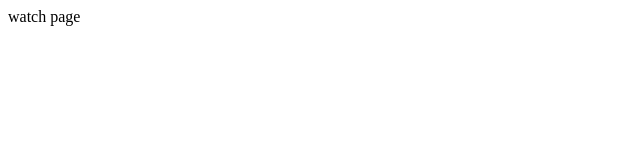
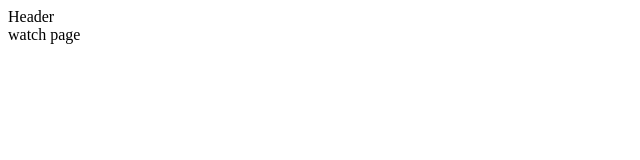
Before and after one commit to kazuto0291/youtube-react, a React (Create React App) app: page /watch in a window 1280 px wide. Shown: the top 160 px of the page, without its empty margins (0-640 px from the left). Built offline with nearby package versions, Linux system fonts and the light colour scheme.

Commit message:
すべてのページコンポーネントにLayoutコンポーネントを追加する。
Layoutタグでwappする。
共通部分をコンポーネントで用意する。

```diff
--- a/src/pages/Search.jsx
+++ b/src/pages/Search.jsx
@@ -1,10 +1,12 @@
 import React from 'react'
+import Layout from '../components/Layout/Layout'
 
-const Search = () => {
+const Search
+ = () => {
   return (
-    <div>
+    <Layout>
       Seach page
-    </div>
+    </Layout>
   )
 }
 
--- a/src/pages/Top.jsx
+++ b/src/pages/Top.jsx
@@ -1,10 +1,12 @@
 import React from 'react'
+import Layout from '../components/Layout/Layout'
 
 const Top = () => {
   return (
-    <div>
+    <Layout>
       top page
-    </div>
+    </Layout>
+
   )
 }
 
--- a/src/pages/Watch.jsx
+++ b/src/pages/Watch.jsx
@@ -1,10 +1,11 @@
 import React from 'react'
+import Layout from '../components/Layout/Layout'
 
 const Watch = () => {
   return (
-    <div>
+    <Layout>
       watch page
-    </div>
+    </Layout>
   )
 }
 
```
